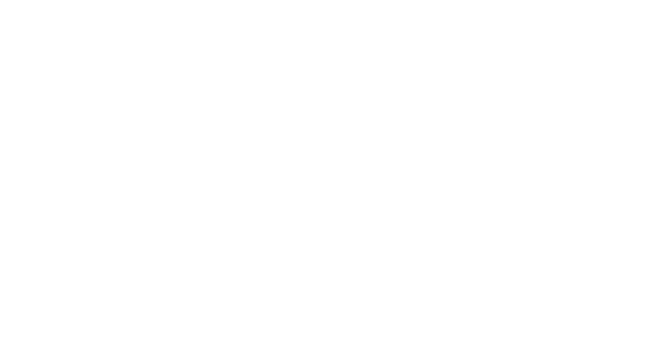
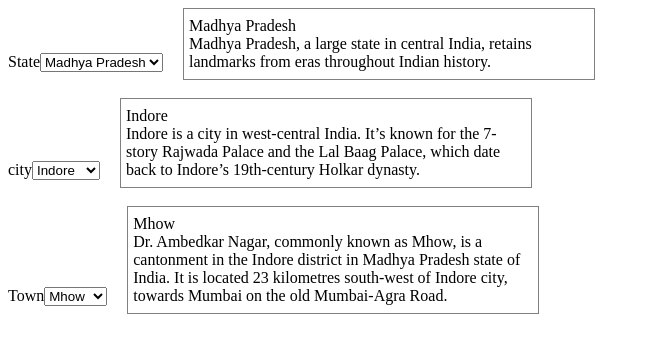
Before and after one commit to subhash-star/React-will-you-be-my-valentine---Dropdown, a React app: page / in a window 1280 px wide. Shown: the whole page, without its empty margins (0-650 px from the left). Built offline with nearby package versions, Linux system fonts and the light colour scheme.

Commit message:
first change

```diff
--- a/src/components/App.js
+++ b/src/components/App.js
@@ -140,10 +140,55 @@ const states = [{
 
 function App()
 {
-	// Do not alter/remove main div
+	const [state,setState]=useState(0);
+	const [city,setCity]=useState(0);
+	const [landmark,setLandmark]=useState(0);
+
+	const stateChange=(e)=>{
+		// console.log(e.target.selectedOptions[0].index);
+		setState(state=>e.target.selectedOptions[0].index)
+		setCity(city=>city=0)
+		setLandmark(landmark=>0);
+	}
+	const cityChange=(e)=>{
+		setCity(city=>e.target.selectedOptions[0].index)
+		setLandmark(landmark=>0);
+	}
+	const landmarkChange=(e)=>{
+		setLandmark(landmark=>e.target.selectedOptions[0].index);
+	}
 	return (
 	<div id="main">
+		<label >State</label>
+		<select name="state" id="state" value={`${state}`} onChange={()=>stateChange(event)}>
+			{states.map((el,index)=> <option value={`${index}`} >{el.name}</option>)}
+		</select>
+		<div className="box">
+			<div id="state-name">{states[state].name}</div>
+			<div id="state-description">{states[state].description}</div>
+		</div>
+		<br></br>
+		<br></br>
 
+		<label >city</label>
+		<select name="city" id="city"  value={`${city}`}onChange={()=>cityChange(event)}>
+			{states[state].city.map((el,index)=> <option value={`${index}`} >{el.name}</option>)}
+		</select>
+		<div className="box">
+			<div id="city-name">{states[state].city[city].name}</div>
+			<div id="city-description">{states[state].city[city].description}</div>
+		</div>
+		<br></br>
+		<br></br>
+
+		<label >Town</label>
+		<select name="landmark" id="landmark" value={`${landmark}`}onChange={()=>landmarkChange(event)}>
+			{states[state].city[city].landmarks.map((el,index)=> <option value={`${index}`} >{el.name}</option>)}
+		</select>
+		<div className="box">
+			<div id="landmark-name">{states[state].city[city].landmarks[landmark].name}</div>
+			<div id="landmark-description">{states[state].city[city].landmarks[landmark].description}</div>
+		</div>
 	</div>
 	);
 }
--- a/src/styles/App.css
+++ b/src/styles/App.css
@@ -14,3 +14,10 @@ button{
 .bg-pink{
 	background-color:pink;
 }
+.box{
+    margin-left: 20px;
+    border: 1px solid grey;
+    padding: 8px 5px;
+    width:400px;
+    display: inline-block;
+}
```
